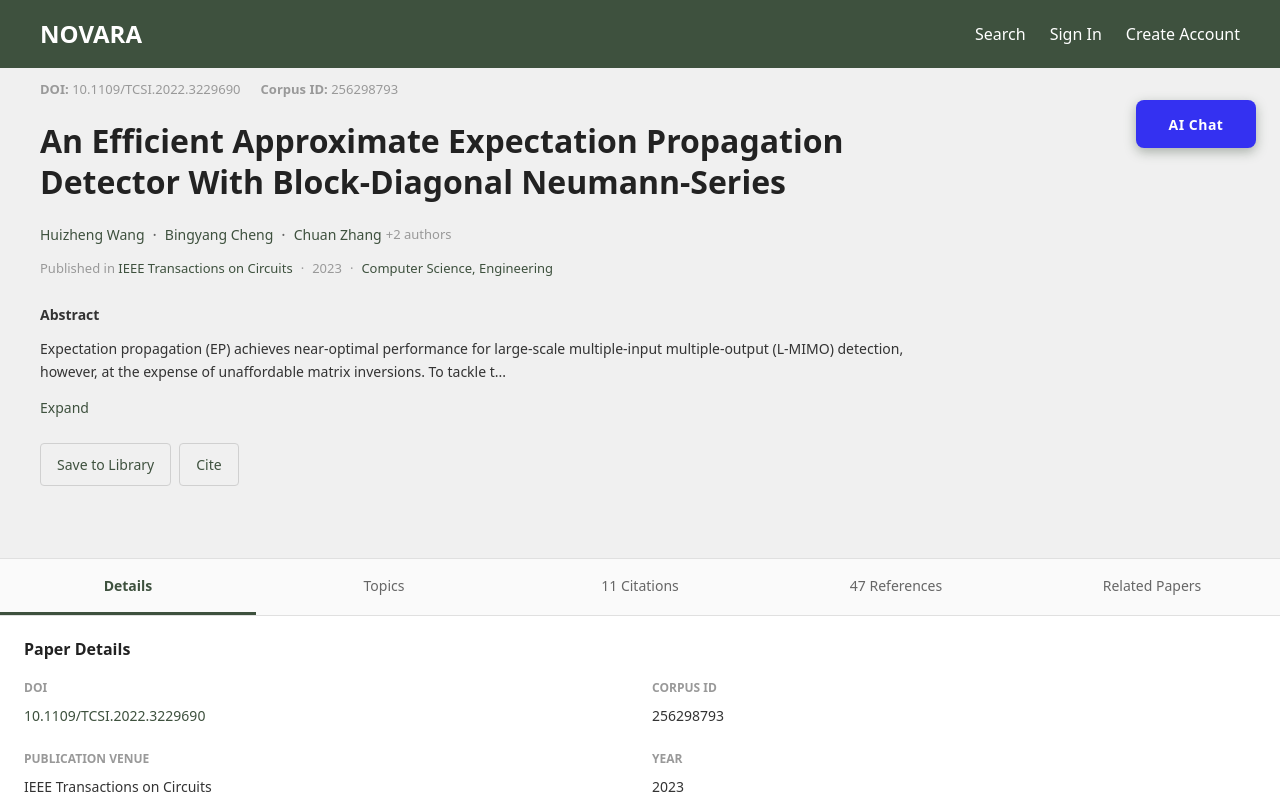
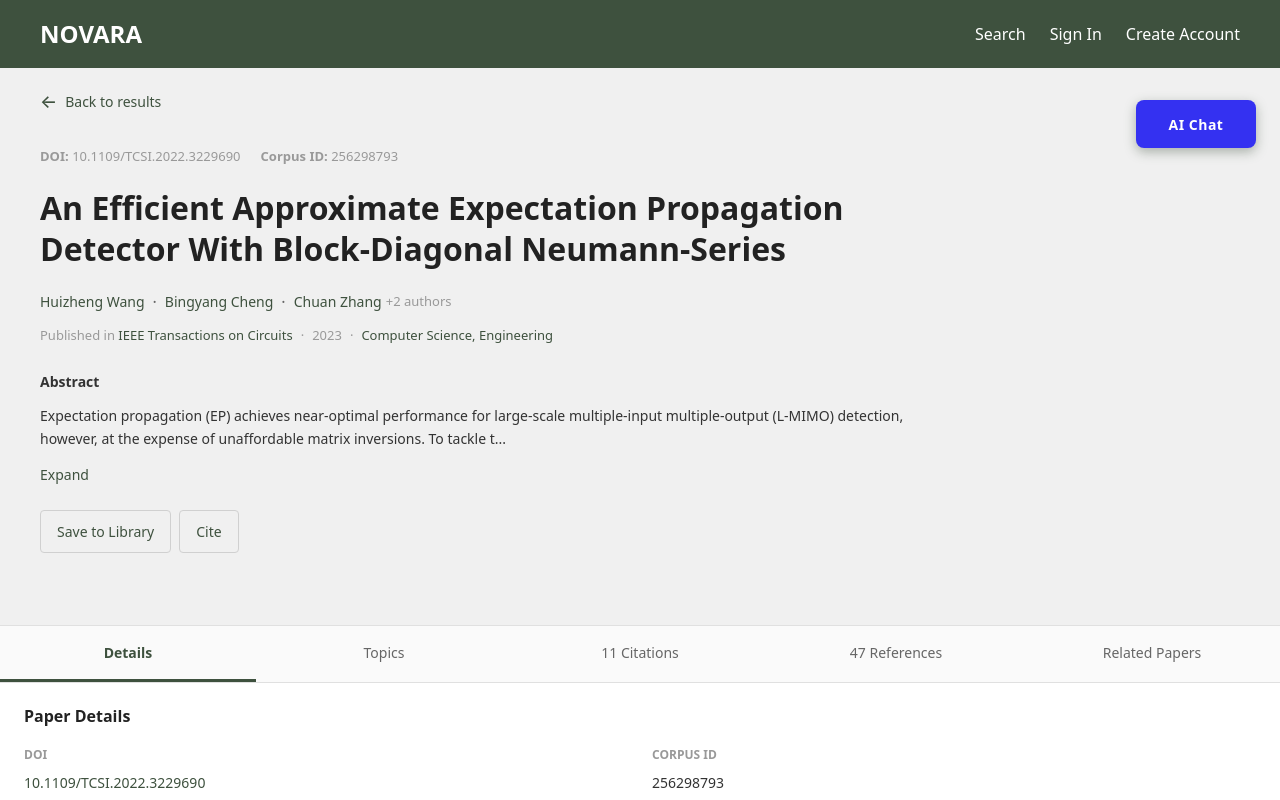
Before and after one commit to Jarin001/Novara, a React (Create React App) app in the folder frontend/: page /paper in a window 1280 px wide. Shown: the top 800 px of the page. Built offline with nearby package versions, Linux system fonts and the light colour scheme; the HTML template or start-up script is replaced by a standard one.

Commit message:
back button added to paper details page

```diff
--- a/frontend/src/pages/PaperDetails.jsx
+++ b/frontend/src/pages/PaperDetails.jsx
@@ -71,6 +71,11 @@ const PaperDetails = () => {
     }
   };
 
+  const handleBackToResults = () => {
+    // Go back to search results or previous page
+    navigate(-1);
+  };
+
   return (
     <>
       <Navbar />
@@ -85,6 +90,28 @@ const PaperDetails = () => {
         marginRight: chatOpen ? 380 : 0,
         transition: 'margin-right 0.3s ease'
       }}>
+
+        {/* Back to Results Button */}
+        <div style={{ marginBottom: 24 }}>
+          <button
+            onClick={handleBackToResults}
+            style={{
+              display: 'flex',
+              alignItems: 'center',
+              gap: 8,
+              background: 'transparent',
+              border: 'none',
+              color: '#3E513E',
+              cursor: 'pointer',
+              fontSize: 14,
+              fontWeight: 500,
+              padding: '8px 0'
+            }}
+          >
+            <span style={{ fontSize: 18 }}>←</span>
+            <span>Back to results</span>
+          </button>
+        </div>
 
         {/* Main Content Container */}
         <div style={{
--- a/frontend/src/pages/SearchResults.jsx
+++ b/frontend/src/pages/SearchResults.jsx
@@ -24,7 +24,6 @@ const SearchResults = () => {
     navigate(`/search?q=${encodeURIComponent(q)}&type=${encodeURIComponent(searchType)}`);
   };
 
-
   return (
     <>
       <Navbar />
@@ -44,15 +43,34 @@ const SearchResults = () => {
           <h1 style={{ fontSize: 48, fontWeight: 700, marginBottom: 16, color: "#222" }}>Welcome to Novara</h1>
           <p style={{ fontSize: 20, color: "#444", marginBottom: 32 }}>Search for and add articles to your library</p>
 
-          <form onSubmit={onSubmit} style={{ width: "100%", display: "flex", boxShadow: "0 6px 20px rgba(0,0,0,0.08)", borderRadius: 8, overflow: "hidden" }}>
+          <form onSubmit={onSubmit} style={{ width: "100%", display: "flex", boxShadow: "0 6px 20px rgba(0,0,0,0.08)", borderRadius: "12px", overflow: "hidden" }}>
             <input
               type="text"
               placeholder="Search for articles..."
               value={q}
               onChange={(e) => setQ(e.target.value)}
-              style={{ flex: 1, padding: "18px 20px", fontSize: 18, border: "none", outline: "none", background: "#fff" }}
+              style={{
+                flex: 1,
+                padding: "18px 20px",
+                fontSize: 18,
+                border: "none",
+                outline: "none",
+                background: "#fff",
+                borderRadius: "12px 0 0 12px" // Rounded left side
+              }}
             />
-            <button type="submit" style={{ padding: "0 28px", backgroundColor: "#3E513E", color: "#fff", border: "none", cursor: "pointer", fontSize: 18 }}>
+            <button
+              type="submit"
+              style={{
+                padding: "0 28px",
+                backgroundColor: "#3E513E",
+                color: "#fff",
+                border: "none",
+                cursor: "pointer",
+                fontSize: 18,
+                borderRadius: "0 12px 12px 0" // Rounded right side
+              }}
+            >
               Search
             </button>
           </form>
@@ -66,7 +84,7 @@ const SearchResults = () => {
                 }}
                 style={{
                   padding: "8px 14px",
-                  borderRadius: 6,
+                  borderRadius: "8px",
                   border: searchType === "publications" ? "2px solid #3E513E" : "1px solid #ccc",
                   background: searchType === "publications" ? "#e6f7f8" : "#fff",
                   color: "#3E513E",
@@ -83,7 +101,7 @@ const SearchResults = () => {
                 }}
                 style={{
                   padding: "8px 14px",
-                  borderRadius: 6,
+                  borderRadius: "8px",
                   border: searchType === "authors" ? "2px solid #3E513E" : "1px solid #ccc",
                   background: searchType === "authors" ? "#e6f7f8" : "#fff",
                   color: "#3E513E",
```
